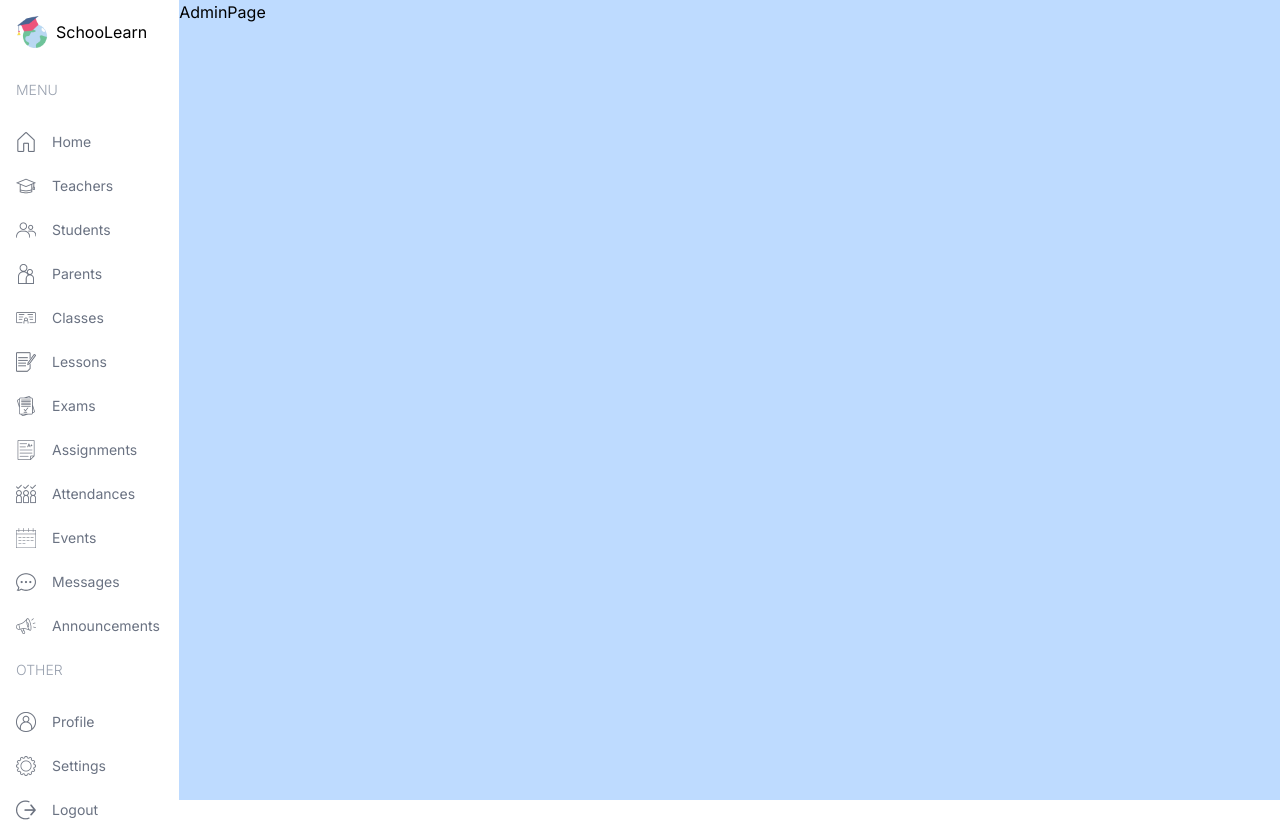
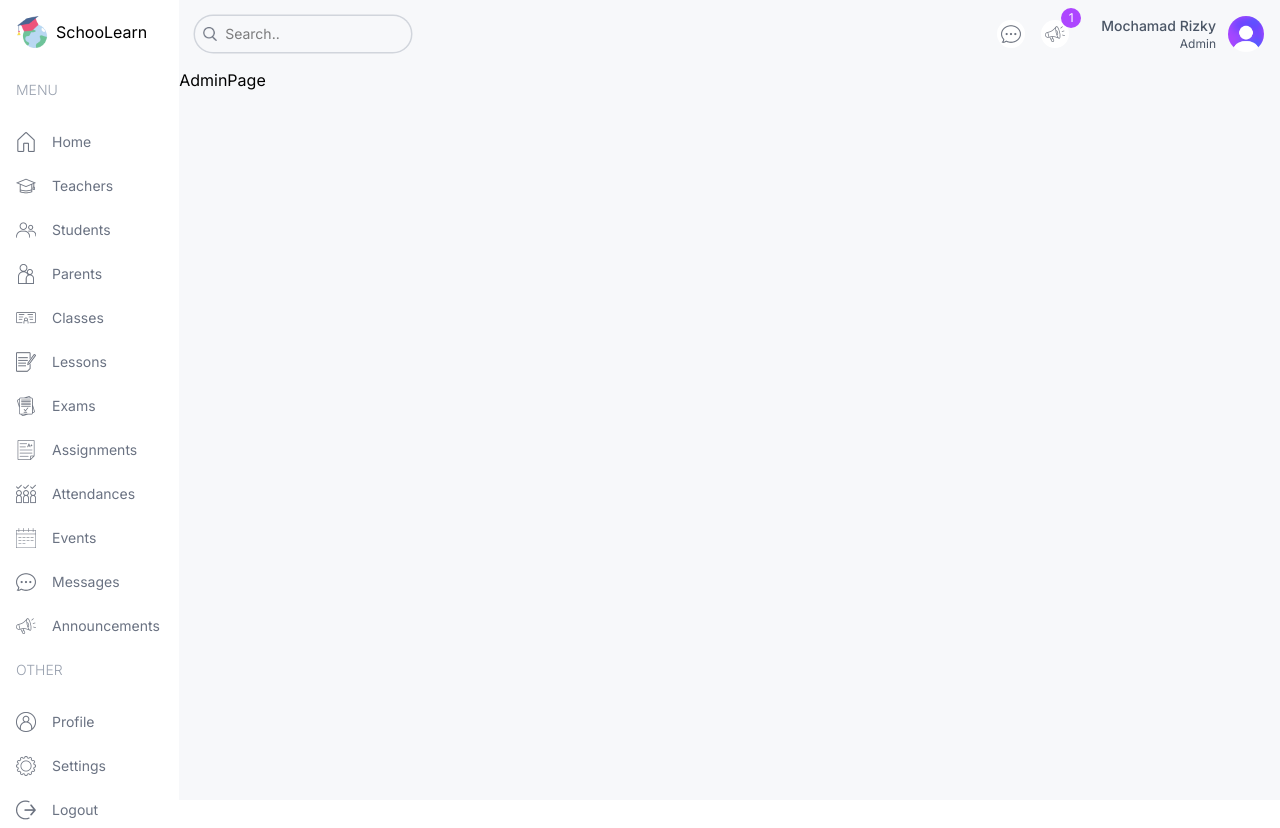
Before and after one commit to mrizkyprtm/schoolearn, a Vue app: page /dashboard/admin in a window 1280 px wide. Built offline with nearby package versions, Linux system fonts and the light colour scheme.

Commit message:
add navbar

```diff
--- /dev/null
+++ b/src/components/NavBar.vue
@@ -0,0 +1,35 @@
+<script lang="ts" setup></script>
+
+<template>
+  <div class="flex items-center justify-between p-4">
+    <!-- search bar -->
+    <div class="hidden items-center rounded-full px-2 text-sm ring-[1.5px] ring-gray-300 md:flex">
+      <img src="/icon/search.png" alt="search" class="size-3.5" />
+      <input type="text" placeholder="Search.." class="w-[200px] bg-transparent p-2 outline-none" />
+    </div>
+
+    <!-- icon & user -->
+    <div class="flex w-full items-center justify-end gap-4">
+      <div class="flex h-7 w-7 cursor-pointer items-center justify-center rounded-full bg-white">
+        <img src="/icon/message.png" alt="" class="size-5" />
+      </div>
+      <div
+        class="relative flex h-7 w-7 cursor-pointer items-center justify-center rounded-full bg-white"
+      >
+        <img src="/icon/announcement.png" alt="" class="size-5" />
+        <div
+          class="absolute -top-3 -right-3 flex h-5 w-5 items-center justify-center rounded-full bg-purple-500 text-xs text-white"
+        >
+          1
+        </div>
+      </div>
+      <div class="ml-4 flex cursor-pointer items-center gap-3">
+        <div class="flex flex-col text-gray-600">
+          <span class="text-sm font-medium">Mochamad Rizky</span>
+          <span class="text-right text-xs">Admin</span>
+        </div>
+        <img src="/icon/avatar.png" alt="avatar" class="size-9 rounded-full" />
+      </div>
+    </div>
+  </div>
+</template>
--- a/src/layouts/DashboardLayout.vue
+++ b/src/layouts/DashboardLayout.vue
@@ -1,5 +1,6 @@
 <script setup>
 import MenuItems from '@/components/MenuItems.vue'
+import NavBar from '@/components/NavBar.vue'
 import { RouterLink } from 'vue-router'
 </script>
 
@@ -14,7 +15,8 @@ import { RouterLink } from 'vue-router'
       <MenuItems />
     </div>
     <!-- content -->
-    <div class="w-[86%] bg-blue-200 md:w-[92%] lg:w-[84%] xl:w-[86%]">
+    <div class="w-[86%] overflow-scroll bg-[#f7f8fa] md:w-[92%] lg:w-[84%] xl:w-[86%]">
+      <NavBar />
       <slot />
     </div>
   </div>
```
